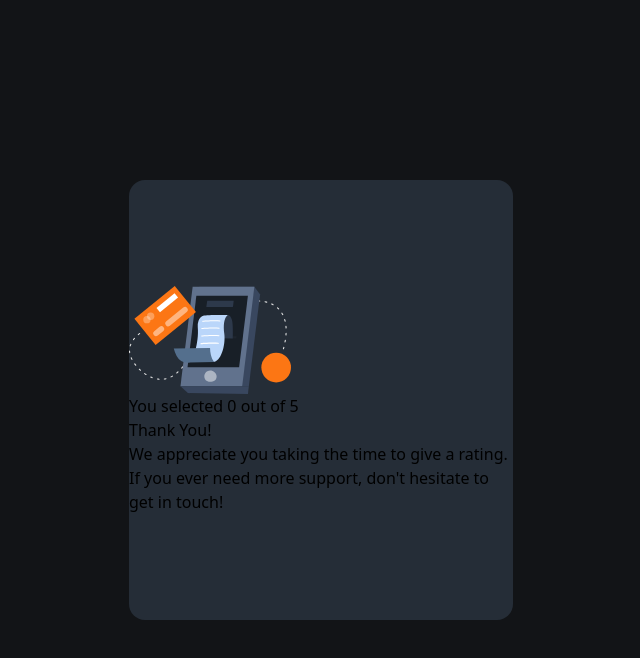
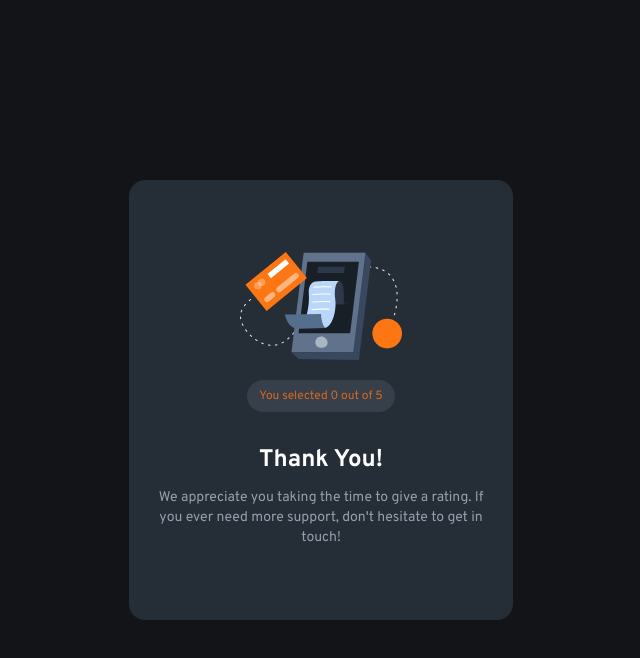
Before and after one commit to KianCandelario/Frontend-Mentor-Projects, a React (Vite) app in the folder Newbie/Interactive-Rating/interactiveRating/: page / in a window 1280 px wide. Both pictures are taken after a click on the button "SUBMIT". Shown: the top 658 px of the page, without its empty margins (319-959 px from the left). Built offline with nearby package versions, Linux system fonts and the light colour scheme.

Commit message:
style: Finished the layout

```diff
--- a/Newbie/Interactive-Rating/interactiveRating/src/components/Submitted.tsx
+++ b/Newbie/Interactive-Rating/interactiveRating/src/components/Submitted.tsx
@@ -5,16 +5,16 @@ type Rating = {
 function Submitted(props: Rating) {
     return(
         <>
-            <div>
+            <div className="flex flex-col justify-center items-center font-overpass px-4">
                 <div>
                     <img src="../assets/icons/illustration-thank-you.svg" />
                 </div>
-                <div>
+                <div className="bg-medium-grey/20 text-orange/80 py-2 px-3 my-5 text-xs rounded-full">
                     <p>You selected {props.rating} out of 5</p>
                 </div>
-                <div>
-                    <h1>Thank You!</h1>
-                    <p>
+                <div className="flex flex-col justify-center items-center">
+                    <h1 className="text-white text-2xl mb-3 mt-3 font-bold">Thank You!</h1>
+                    <p className="text-center text-sm text-light-grey px-1">
                         We appreciate you taking the time to give a rating. If you ever need more support, don't hesitate to get in touch!
                     </p>
                 </div>
```
